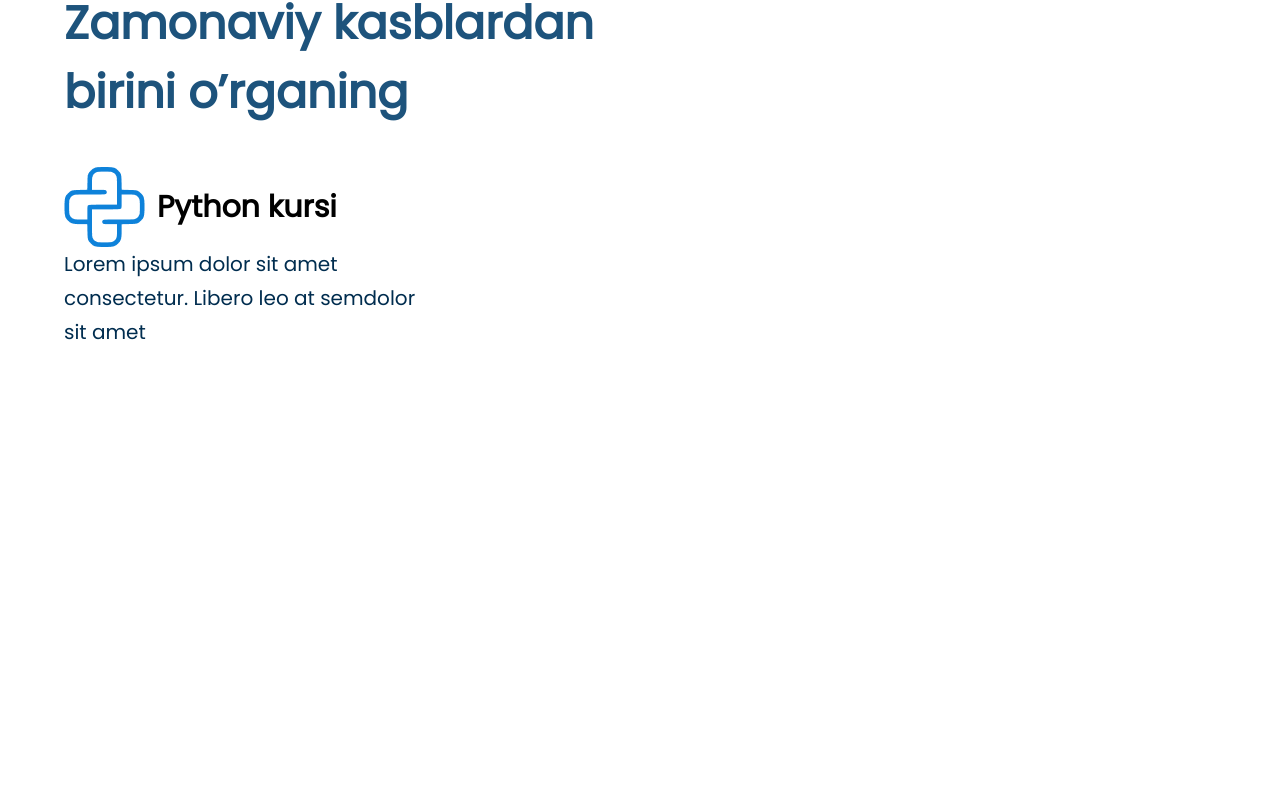
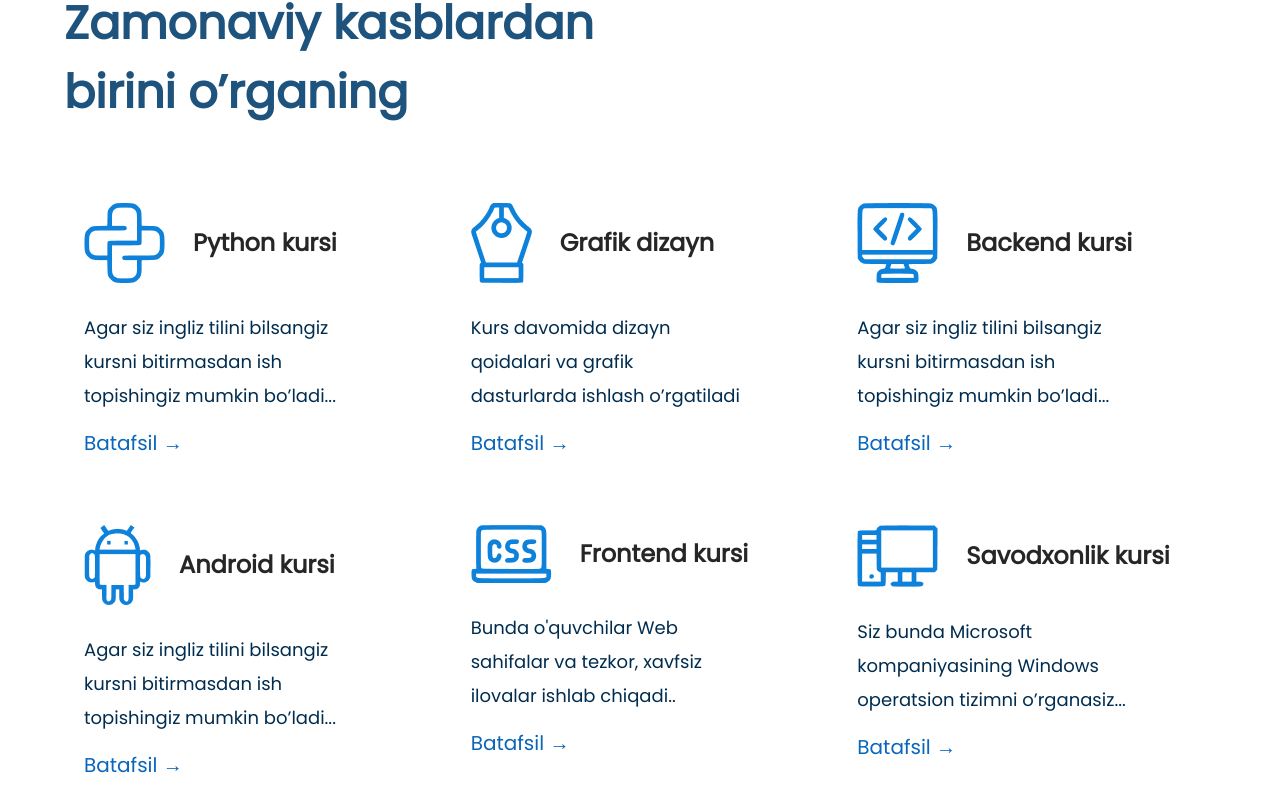
Before and after one commit to khurshid-dev/codialuz, a React (Create React App) app: page / in a window 1280 px wide. Shown: the part 1908-2711 px from the top of the page. Before the commit the page ends 2257 px from the top, so only its background shows below. Built offline with nearby package versions, Linux system fonts and the light colour scheme.

Commit message:
adding carts

```diff
--- a/src/components/Main.js
+++ b/src/components/Main.js
@@ -33,13 +33,57 @@ function Main() {
         <h1 className="text-[#1D537C] font-bold text-[46px]">Zamonaviy kasblardan <br /> birini o’rganing</h1>
       </div>
       <div className="grid grid-cols-3 gap-2">
-        <div className="card ">
-            <div className="flex gap-3 font-semibold items-center text0[#262626] text-3xl">
+      <div className="card border-transparent w-auto px-5 py-6">
+            <div className="flex gap-7 justify-start font-semibold items-center text-[#262626] text-2xl py-3">
                 <img src="./images/c1.png" alt="" />
                 <p>Python kursi</p>
             </div>
-            <p className="text-[#002D4F] text-xl leading-[34px]">Lorem ipsum dolor sit amet consectetur. Libero leo at semdolor sit amet  </p>
+            <p className="text-[#002D4F] py-4 text-lg leading-[34px]">Agar siz ingliz tilini bilsangiz <br /> kursni bitirmasdan ish <br /> topishingiz mumkin bo’ladi... </p>
+            <a href="#" className="text-[#0A66BA] text-xl hover:underline transition-all duration-150">Batafsil →</a>
         </div>
+        <div className="card border-transparent w-auto px-5 py-6">
+            <div className="flex gap-7 justify-start font-semibold items-center text-[#262626] text-2xl py-3">
+                <img src="./images/c2.png" alt="" />
+                <p>Grafik dizayn</p>
+            </div>
+            <p className="text-[#002D4F] py-4 text-lg leading-[34px]">Kurs davomida dizayn <br /> qoidalari va grafik <br /> dasturlarda ishlash o’rgatiladi </p>
+            <a href="#" className="text-[#0A66BA] text-xl hover:underline transition-all duration-150">Batafsil →</a>
+        </div>
+        <div className="card border-transparent w-auto px-5 py-6">
+            <div className="flex gap-7 justify-start font-semibold items-center text-[#262626] text-2xl py-3">
+                <img src="./images/c3.png" alt="" />
+                <p>Backend kursi</p>
+            </div>
+            <p className="text-[#002D4F] py-4 text-lg leading-[34px]">Agar siz ingliz tilini bilsangiz <br /> kursni bitirmasdan ish <br /> topishingiz mumkin bo’ladi... </p>
+            <a href="#" className="text-[#0A66BA] text-xl hover:underline transition-all duration-150">Batafsil →</a>
+        </div>
+        <div className="card border-transparent w-auto px-5 py-6">
+            <div className="flex gap-7 justify-start font-semibold items-center text-[#262626] text-2xl py-3">
+                <img src="./images/c4.png" alt="" />
+                <p>Android kursi</p>
+            </div>
+            <p className="text-[#002D4F] py-4 text-lg leading-[34px]">Agar siz ingliz tilini bilsangiz <br /> kursni bitirmasdan ish <br /> topishingiz mumkin bo’ladi... </p>
+            <a href="#" className="text-[#0A66BA] text-xl hover:underline transition-all duration-150">Batafsil →</a>
+        </div>
+        <div className="card border-transparent w-auto px-5 py-6">
+            <div className="flex gap-7 justify-start font-semibold items-center text-[#262626] text-2xl py-3">
+                <img src="./images/c5.png" alt="" />
+                <p>Frontend kursi</p>
+            </div>
+            <p className="text-[#002D4F] py-4 text-lg leading-[34px]">Bunda o'quvchilar Web <br /> sahifalar va tezkor, xavfsiz <br /> ilovalar ishlab chiqadi..</p>
+            <a href="#" className="text-[#0A66BA] text-xl hover:underline transition-all duration-150">Batafsil →</a>
+        </div>
+        <div className="card border-transparent w-auto px-5 py-6">
+            <div className="flex gap-7 justify-start font-semibold items-center text-[#262626] text-2xl py-3">
+                <img src="./images/c6.png" alt="" />
+                <p>Savodxonlik kursi</p>
+            </div>
+            <p className="text-[#002D4F] py-4 text-lg leading-[34px]">Siz bunda Microsoft <br /> kompaniyasining Windows <br /> operatsion tizimni o’rganasiz...</p>
+            <a href="#" className="text-[#0A66BA] text-xl hover:underline transition-all duration-150">Batafsil →</a>
+        </div>
+      </div>
+      <div>
+
       </div>
     </div>
   );
```
Also changed, not shown: public/images/c4.png, public/images/c6.png (added).
